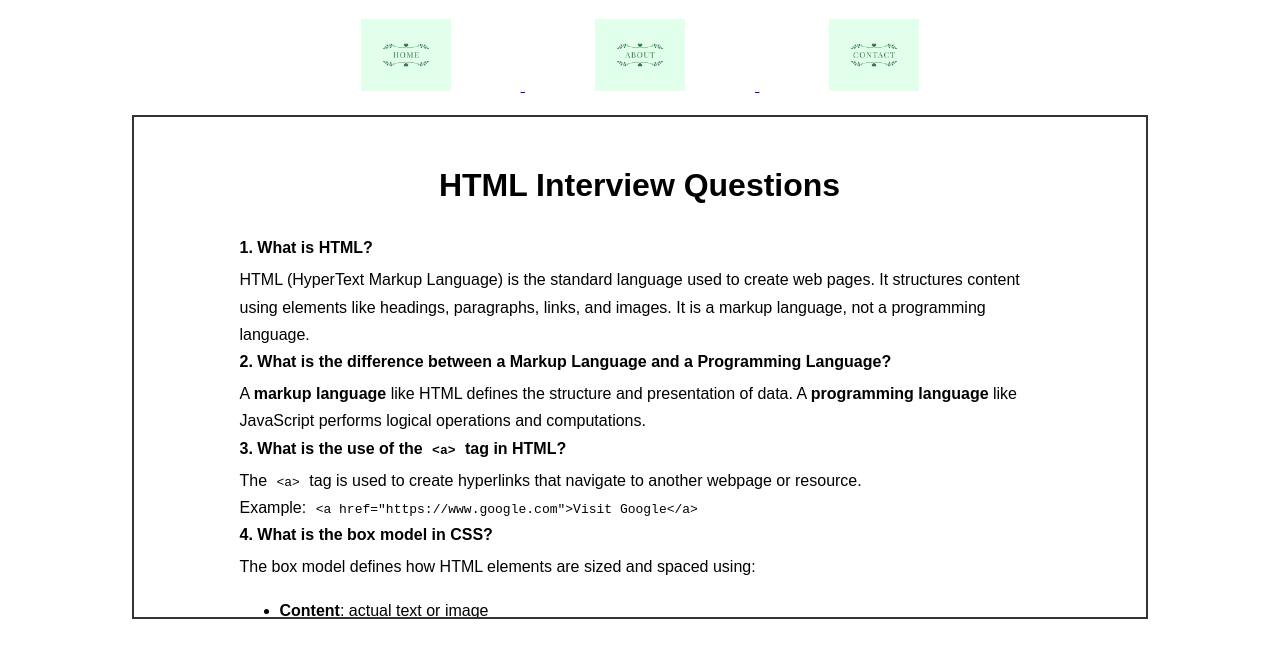
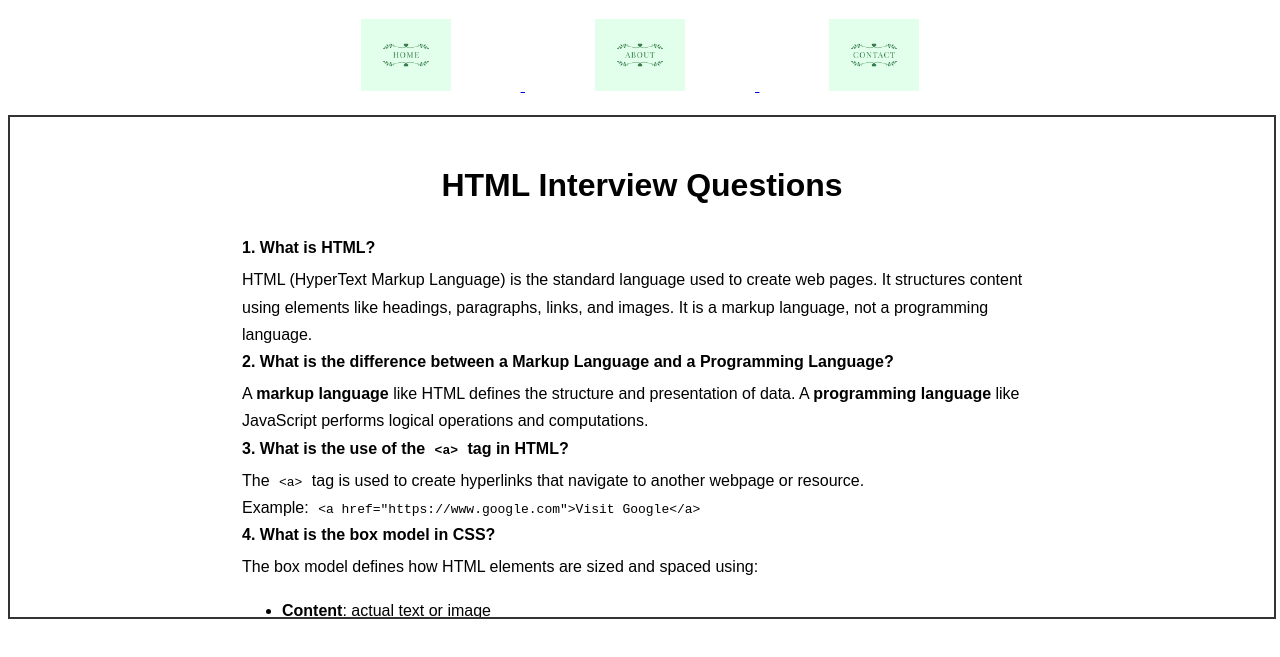
Before and after one commit to VusalaShiva/HTML_PROJECT_1, a plain HTML site: page index.html in a window 1280 px wide. Shown: the part 61-718 px from the top of the page. Drawn offline with Linux system fonts and the light colour scheme.

Commit message:
Update index.html

```diff
--- a/index.html
+++ b/index.html
@@ -16,7 +16,8 @@
     }
 
     iframe {
-      width: 80%;
+      width: 100%;
+      height : 100%;
       height: 500px;
       border: 2px solid #333;
       margin-top: 20px;
```
